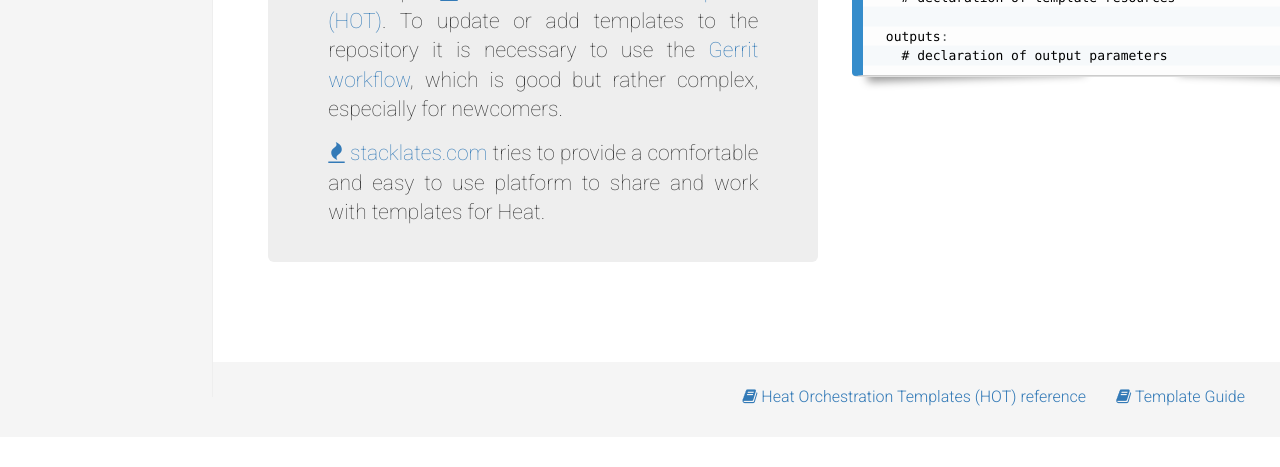
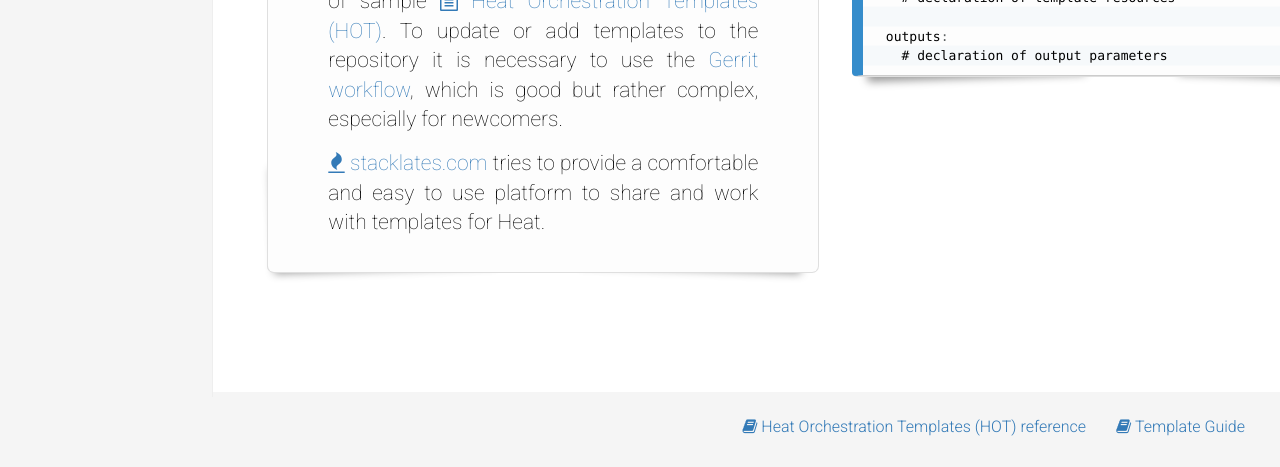
Before and after one commit to berendt/stacklates, a plain HTML site: page index.html in a window 1280 px wide. Shown: the part 403-870 px from the top of the page. Before the commit the page ends 840 px from the top, so only its background shows below. Drawn offline with nearby package versions, Linux system fonts and the light colour scheme.

Commit message:
Change the style of the jumbotron

```diff
--- a/static/css/styles.css
+++ b/static/css/styles.css
@@ -8,13 +8,66 @@ body {
   font: 300 20px/1.4 Roboto, 'Open Sans', Helvetica, Arial, sans-serif;
 }
 
-.jumbotron {
+/* Jumbotron based on prism-coy
+ * http://prismjs.com/download.html?themes=prism-coy */
+
+div[class="jumbotron"] {
   max-width: 550px;
   padding: 20px;
   margin: 0px;
+  color: black;
   text-align: justify;
+
 }
 
+div[class="jumbotron"] {
+  position: relative;
+  margin: .5em 0;
+  -webkit-box-shadow: -1px 0px 0px 0px #dfdfdf, 0px 0px 0px 1px #dfdfdf;
+  -moz-box-shadow: -1px 0px 0px 0px #dfdfdf, 0px 0px 0px 1px #dfdfdf;
+  box-shadow: -1px 0px 0px 0px #dfdfdf, 0px 0px 0px 1px #dfdfdf;
+  background-color: #fdfdfd;
+  overflow: visible;
+  max-height: 30em;
+}
+
+div[class="jumbotron"] {
+  background-color: #fdfdfd;
+  -webkit-box-sizing: border-box;
+  -moz-box-sizing: border-box;
+  box-sizing: border-box;
+  margin-bottom: 1em;
+}
+
+div[class="jumbotron"]:before,
+div[class="jumbotron"]:after {
+  content: '';
+  z-index: -2;
+  display: block;
+  position: absolute;
+  bottom: 0.75em;
+  left: 0.18em;
+  width: 40%;
+  height: 20%;
+  -webkit-box-shadow: 0px 13px 8px #979797;
+  -moz-box-shadow: 0px 13px 8px #979797;
+  box-shadow: 0px 13px 8px #979797;
+  -webkit-transform: rotate(-2deg);
+  -moz-transform: rotate(-2deg);
+  -ms-transform: rotate(-2deg);
+  -o-transform: rotate(-2deg);
+  transform: rotate(-2deg);
+}
+
+div[class="jumbotron"]:after {
+  right: 0.75em;
+  left: auto;
+  -webkit-transform: rotate(2deg);
+  -moz-transform: rotate(2deg);
+  -ms-transform: rotate(2deg);
+  -o-transform: rotate(2deg);
+  transform: rotate(2deg);
+}
 
 /*
  *  * Global add-ons
```
